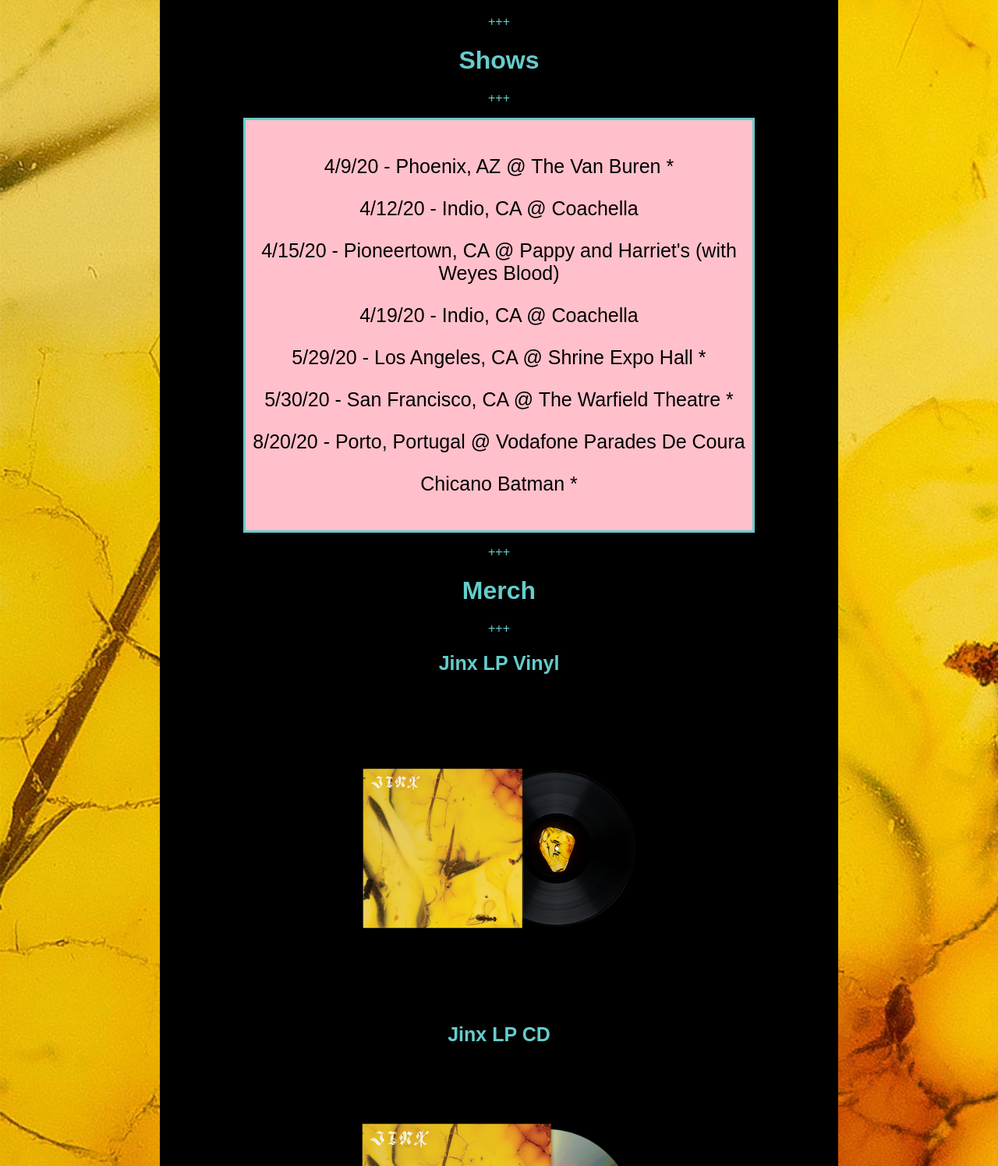
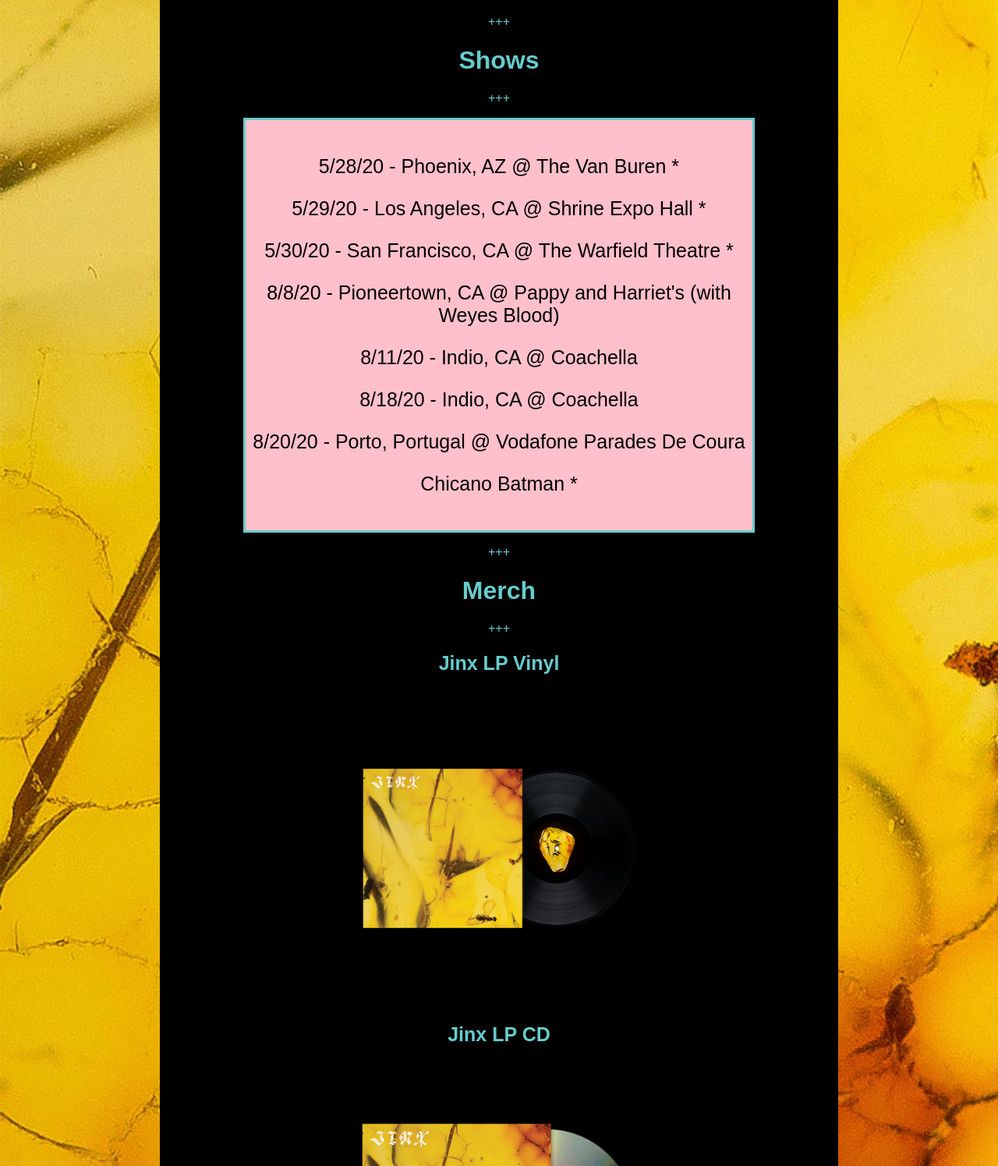
Before and after one commit to LilaRamani/crumb, a PHP site: page /index.html in a window 1280 px wide. Shown: the part 5005-6500 px from the top of the page at 78% size. Run offline with PHP 8.4, Linux system fonts and the light colour scheme; some libraries are stand-ins or nearby versions.

Commit message:
Removed long sleeve, updated tour dates

```diff
--- a/css/homepage.css
+++ b/css/homepage.css
@@ -1,5 +1,5 @@
 html, body {
-	height: 14200px;
+	height: 13800px;
 	width: 100%;
 	margin: 0;
 	padding: 0;
--- a/index.html
+++ b/index.html
@@ -67,12 +67,12 @@
                     <h1 id="tour">Shows</h1>
                     <p>+++</p>
                     <div class="shows">
-                      <p><a target="_blank" href="https://www.ticketweb.com/event/chicano-batman-the-van-buren-tickets/10470765?pl=vanburen">4/9/20 - Phoenix, AZ @ The Van Buren *</a></p>
-                      <p><a target="_blank" href="https://www.coachella.com/passes">4/12/20 - Indio, CA @ Coachella</a></p>
-                      <p><a target="_blank" href="https://dice.fm/partner/pappy-and-harriets/event/7y32b-weyes-blood-crumb-at-pappy-harriets-15th-apr-pappy-and-harriets-los-angeles-tickets?_branch_match_id=653996335238429691">4/15/20 - Pioneertown, CA @ Pappy and Harriet's (with Weyes Blood)</a></p>
-                      <p><a target="_blank" href="https://www.coachella.com/passes">4/19/20 - Indio, CA @ Coachella</a></p>
+                      <p><a target="_blank" href="https://www.ticketweb.com/event/chicano-batman-the-van-buren-tickets/10470765?pl=vanburen">5/28/20 - Phoenix, AZ @ The Van Buren *</a></p>
                       <p><a target="_blank" href="https://www.axs.com/events/393516/chicano-batman-tickets">5/29/20 - Los Angeles, CA @ Shrine Expo Hall *</a></p>
                       <p><a target="_blank" href="https://www.axs.com/events/393499/chicano-batman-tickets?skin=goldenvoice">5/30/20 - San Francisco, CA @ The Warfield Theatre *</a></p>
+                      <p><a target="_blank" href="https://dice.fm/partner/pappy-and-harriets/event/7y32b-weyes-blood-crumb-at-pappy-harriets-15th-apr-pappy-and-harriets-los-angeles-tickets?_branch_match_id=653996335238429691">8/8/20 - Pioneertown, CA @ Pappy and Harriet's (with Weyes Blood)</a></p>
+                      <p><a target="_blank" href="https://www.coachella.com/passes">8/11/20 - Indio, CA @ Coachella</a></p>
+                      <p><a target="_blank" href="https://www.coachella.com/passes">8/18/20 - Indio, CA @ Coachella</a></p>
                       <p><a target="_blank" href="">8/20/20 - Porto, Portugal @ Vodafone Parades De Coura</a></p>
                       <p style="color: black;">Chicano Batman * </p>
                     </div>
@@ -91,23 +91,13 @@
                 <h2><a target="_blank" href="https://www.hellomerch.com/collections/crumb/products/jinx-cassette-tape">Jinx LP Tape</a></h2>
                   <a style="display: block;"target="_blank" href="https://www.hellomerch.com/collections/crumb/products/jinx-cassette-tape">
                   <img class="shirt" src="images/jinx_tape.png"></a>
-
-                <h2><a target="_blank" href="https://www.hellomerch.com/collections/crumb/products/jinx-tracklist-black-long-sleeve">Jinx Long Sleeve</h2>
-                  <a style="display: block;" target="_blank" href="https://www.hellomerch.com/collections/crumb/products/jinx-tracklist-black-long-sleeve">
-                  <img class="shirt" src="images/jinx_shirt.png"></a>
                 <h2><a target="_blank" href="https://www.hellomerch.com/collections/crumb/products/crumb-locket-vinyl">Crumb / Locket 12" Vinyl</h2>
                   <a style="display: block;" target="_blank" href="https://www.hellomerch.com/collections/crumb/products/crumb-locket-vinyl"><img class="shirt" src='images/vinyl.png'/></a>
 
                 <h2><a target="_blank" href="https://www.hellomerch.com/collections/crumb/products/crumb-locket-double-sided-tape-cassette-tape">Crumb / Locket Double-Sided Tape </a></h2>
                   <a style="display: block;" target="_blank" href="https://www.hellomerch.com/collections/crumb/products/crumb-locket-double-sided-tape-cassette-tape"><img class="shirt" src='images/crumb_cassette_pink.png'/></a>
                 <h2><a target="_blank" href="https://www.hellomerch.com/collections/crumb/products/spring-2019-tour-poster">Spring Tour Poster</a></h2>
-                  <a style="display: block;" target="_blank" href="https://www.hellomerch.com/collections/crumb/products/2019-spring-tour-poster"><img class="shirt" src='images/springtour19.jpg'/></a>
-                <!-- <h2><a target="_blank" href="https://www.hellomerch.com/collections/crumb/products/tube-black-t-shirt">T Shirt</a></h2>
-                  <a style="display: block;" target="_blank" href="https://www.hellomerch.com/collections/crumb/products/tube-black-t-shirt"><img class="shirt" src='images/neonshirt.png'/></a> -->
-                  <!-- <a style="display: block;" target="_blank" href="http://aintwet.nyc/product_info/5af5bd26c8cb8c41a202ce97"><img class="shirt" src='images/CRUMB_TOUR_SS_FRONT.png'/></a>
-                  <a style="display: block;" target="_blank" href="http://aintwet.nyc/product_info/5af5bdb9c8cb8c41a202ce9a"><img class="shirt" src='images/CRUMB_TOUR_LS_back.png'/></a>
-                  <a style="display: block;" target="_blank" href="http://aintwet.nyc/product_info/5a9399284c600a79218f1d8a"><img class="shirt" src='images/shirt-grey.png'/></a>
-                  <a style="display: block;" target="_blank" href="http://aintwet.nyc/product_info/5a9399f94c600a79218f1d8e"><img class="shirt" src='images/shirt-black.png'/></a> -->
+                  <a style="display: block;" target="_blank" href="https://www.hellomerch.com/collections/crumb/products/spring-2019-tour-poster"><img class="shirt" src='images/springtour19.jpg'/></a>
                 <h2>+++</h2>
                 <img src="images/Crumb_Fall_2019_Tour_Poster.jpg">
                 <img src='images/europe.png'/>
@@ -116,15 +106,6 @@
                 <!-- <img src='images/alex-hovvdy-crumb.jpg'/> -->
                 <img src='images/tourposter.jpg'/>
                 <img src='images/poster.jpg'/>
-                <!-- <img src='images/orange.jpg'/> -->
-                <!-- <img src='images/pic26.jpg'/> -->
-                <!-- <img src="images/pic22.jpg"/> -->
-                <!-- <img src='images/pic28.jpg'/> -->
-                <!-- <img src="images/pic24.jpg"/> -->
-                <!-- <img src='images/pic9.jpg'/> -->
-                <!-- <img src='images/dogs.jpg'/> -->
-                <!-- <img src='images/pic15.jpg'/> -->
-                <!-- <img src="images/pic23.jpg"/> -->
 
              <!--    <img src="images/pic25.jpg"/>
                 <img src='images/pic11.jpg'/> -->
```
